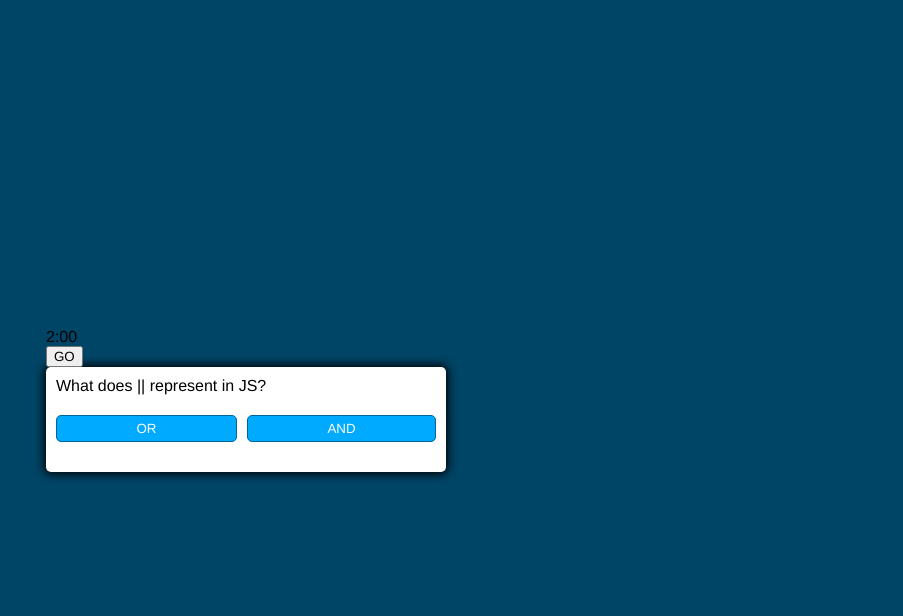
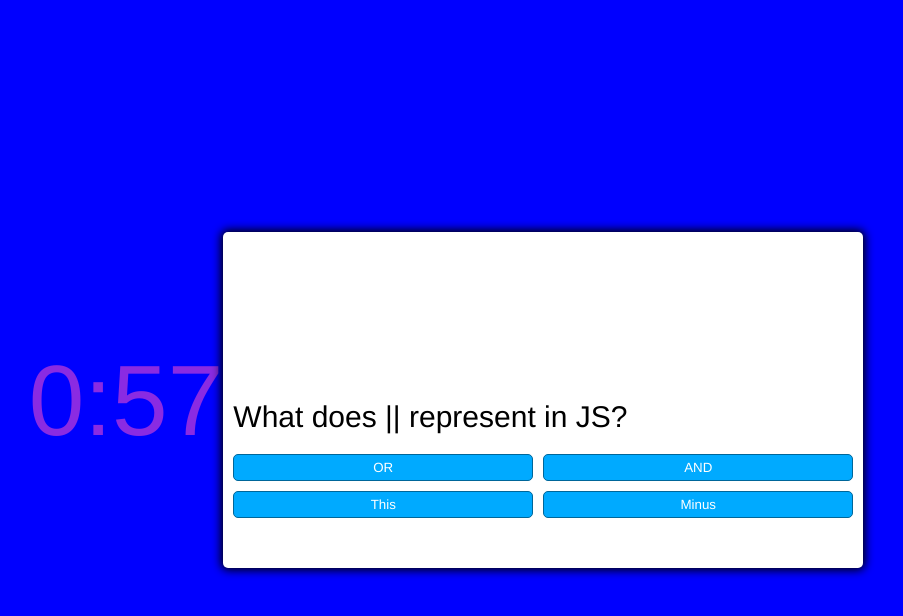
Before and after one commit to Judgedgeo/The-Last-of-your-Questions, a plain HTML site: page index.html in a window 1280 px wide. Both pictures are taken after a click on the button "Start". Shown: the whole page, without its empty margins (194-1097 px from the left). Drawn offline with Linux system fonts and the light colour scheme.

```diff
--- a/index.html
+++ b/index.html
@@ -6,15 +6,22 @@
     <meta http-equiv="X-UA-Compatible" content="ie=edge">
     <title>The Last of your Questions</title>
     <link rel="stylesheet" href="style.css" />
+
 </head>
 <body class="">
 
 
   <div class="timer">
-  <div id="timer2">2:00</div>
-  <button onclick="countdown(2)">GO</button>
+  <div id="timer2">1:00</div>
+</div>
 
   <div class="container">
+
+    <div id="welcome-container">
+      <p>Welcome to the Java Script Quiz</p>
+      <p>Press Start to continue</p>
+    </div>
+
     <div id="question-container" class="hide">
       <div id="question">Question</div>
       <div id="answer-buttons" class="btn-grid">
@@ -22,14 +29,20 @@
         <button class="btn">Answer 2</button>
         <button class="btn">Answer 3</button>
         <button class="btn">Answer 4</button>
+        <button class="btn">Answer 5</button>
       </div>
     </div>
+
+    <div id="resultBox-container" class="resultBox"></div>
+
     <div class="controls">
       <button id="start-btn" class="start-btn btn">Start</button>
       <button id="next-btn" class="next-btn btn hide">Next</button>
-  <!-- <div id="resetState"></div> -->
+
      </div>
-  </div>
+
+
+
 
 <script src="script.js"></script>
 
--- a/script.js
+++ b/script.js
@@ -1,31 +1,10 @@
-var timeoutHandle;
-function countdown(minutes) {
-    var seconds = 60;
-    var mins = minutes
-    function countdown() {
-    var counter = document.getElementById("timer2");
-    var current_minutes = mins-1
-    seconds--;
-    counter.innerHTML =
-    current_minutes.toString() + ":" + (seconds < 10 ? "0" : "") + String(seconds);
-    if( seconds > 0 ) {
-    timeoutHandle=setTimeout(countdown, 1000);
-    }
-    else {
-    if(mins > 1){
-    setTimeout(function () { countdown(mins - 1); }, 1000);
-}
-    document.getElementById("timer2").innerHTML = "TIME IS UP!"
-    }
-    }
-    countdown();
-}
 
 const startButton = document.getElementById('start-btn')
 const nextButton = document.getElementById('next-btn')
 const questionContainerElement = document.getElementById ('question-container')
 const questionElement = document.getElementById ('question')
 const answerButtonsElement = document.getElementById ('answer-buttons')
+const resultBox = document.getElementById('resultBox')
 
 let shuffledQuestions, currentQuestionIndex
 
@@ -37,6 +16,8 @@ setNextQuestion()
 
 function startGame() {
     startButton.classList.add('hide')
+    document.getElementById("welcome-container").style.visibility = "hidden";
+    countdown(1);
     shuffledQuestions = questions.sort(() => Math.random() - .5)
     currentQuestionIndex = 0
     questionContainerElement.classList.remove('hide')
@@ -61,7 +42,6 @@ function showQuestion(question) {
     answerButtonsElement.appendChild(button)
     })
 }
-// let firstChildNode = document.getElementById("resetState");
 
 function resetState() {
     clearStatusClass(document.body)
@@ -74,10 +54,12 @@ function resetState() {
 function selectAnswer(e) {
     const selectedButton = e.target
     const correct = selectedButton.dataset.correct
+
     setStatusClass(document.body, correct)
     Array.from(answerButtonsElement.children).forEach(button => {
     setStatusClass(button, button.dataset.correct)
     })
+
     if (shuffledQuestions.length > currentQuestionIndex +1) {
     nextButton.classList.remove('hide')
     } else {
@@ -106,28 +88,59 @@ const questions = [
     answers:[
         {text: 'OR', correct: true },
         {text: 'AND', correct: false },
+        {text: 'This', correct: false },
+        {text: 'Minus', correct: false },
 ]
     },
-
 {
     question: 'What does ~ represent in JS?',
     answers:[
+        {text: 'RIGHT SHIFT', correct: false },
+        {text: 'Up', correct: false },
         {text: 'NOT', correct: true },
-        {text: 'RIGHT SHIFT', correct: false },
+        {text: 'Down', correct: false },
 ]
     },
 {
     question: 'What does === represent in JS?',
     answers:[
-        {text: 'equal value and type', correct: true },
-        {text: 'not equal to', correct: false },
+        {text: 'Not equal to', correct: false },
+        {text: 'Minus', correct: false },
+        {text: 'Var', correct: false },
+        {text: 'Equal value and type', correct: true },
 ]
     },
 {
     question: 'What does == represent in JS?',
     answers:[
-        {text: 'equal to', correct: true },
-        {text: 'equal value', correct: false },
+        {text: 'Equal value', correct: false },
+        {text: 'Equal to', correct: true },
+        {text: 'Double equals', correct: false },
+        {text: 'Equal type', correct: false },
 ]
     },
+
 ]
+// Timer
+var timeoutHandle;
+function countdown(minutes) {
+    var seconds = 60;
+    var mins = minutes
+    function countdown() {
+    var counter = document.getElementById("timer2");
+    var current_minutes = mins-1
+    seconds--;
+    counter.innerHTML =
+    current_minutes.toString() + ":" + (seconds < 10 ? "0" : "") + String(seconds);
+    if( seconds > 0 ) {
+    timeoutHandle=setTimeout(countdown, 1000);
+    }
+    else {
+    if(mins > 1){
+    setTimeout(function () { countdown(mins - 1); }, 1000);
+}
+    document.getElementById("timer2").innerHTML = "TIME IS UP!"
+    }
+    }
+    countdown();
+};
--- a/style.css
+++ b/style.css
@@ -1,6 +1,19 @@
 *,*::before, *::after{
 box-sizing: border-box;
 font-family: 'Franklin Gothic Medium', 'Arial Narrow', Arial, sans-serif;
+}
+.resultBox {
+  text-align: center;
+  color: black;
+  padding: 10px 20px;
+  font-size: 1.5rem;
+  font-weight: bold;
+}
+
+.timer {
+  color: blueviolet;
+  display: inline-flexbox;
+  font-size: 100px;
 }
 
 :root {
@@ -10,7 +23,6 @@ font-family: 'Franklin Gothic Medium', 'Arial Narrow', Arial, sans-serif;
 }
 
 body {
---hue: var(--hue-neutral);
   padding:0;
   margin:0;
   display:flex;
@@ -18,24 +30,19 @@ justify-content: center;
   align-items: center;
   width: 100vw;
   height: 100vh;
-background-color: hsl(var(--hue), 100%, 20%);
-}
-
-body.correct {
---hue: var(--hue-correct);
-}
-
-body.wrong {
---hue: var(--hue-wrong);
+  background-color: blue;
 }
 
 .container {
+  font-size: 30px;
+  display: flexbox;
   width: 800px;
   max-width: 50%;
   background-color: white;
   border-radius: 5px;
   padding: 10px;
   box-shadow: 0 0 10px 2px;
+  box-sizing: 10px;
 }
 
 .btn-grid {
@@ -62,7 +69,6 @@ outline: none;
 .btn.correct{
 --hue: var(--hue-correct);
   color: black;
-
 }
 
 .btn.wrong{
@@ -70,7 +76,7 @@ color: black;
 }
 
 .start-btn, .next-btn {
-font-size: 1.5rem;
+  font-size: 1.25 rem;
   font-size: bold;
   padding: 10px 20px;
 }
@@ -84,58 +90,3 @@ align-items: center;
 .hide {
   display: none;
 }
-
-
-
-
-
-
-
-/*
-
-
-
-body {
-font-family:'Trebuchet MS', 'Lucida Sans Unicode', 'Lucida Grande', 'Lucida Sans', Arial, sans-serif;
-margin:auto;
-}
-
-p {
-background-color: white;
-display: inline-flex;
-align-items: center;
-font-size: 25px;
-margin: auto;
-height: 50px;
-width: 10px;
-} */
-
-/*
-body{
-    font-size: 20px;
-    font-family: sans-serif;
-    color: #333;
-  }
-  .question{
-    font-weight: 600;
-  }
-  .answers {
-      margin-bottom: 20px;
-  }
-
-#submit{
-    font-family: sans-serif;
-    font-size: 20px;
-    background-color: #297;
-    color: #fff;
-    border: 0px;
-    border-radius: 3px;
-    padding: 10px;
-    cursor: pointer;
-
-
-
-  }
-  #submit:hover{
-    background-color: #3a8;
-  } */
```
Also changed, not shown: 1 other file. Lines whose indentation alone changed are shown as unchanged.
